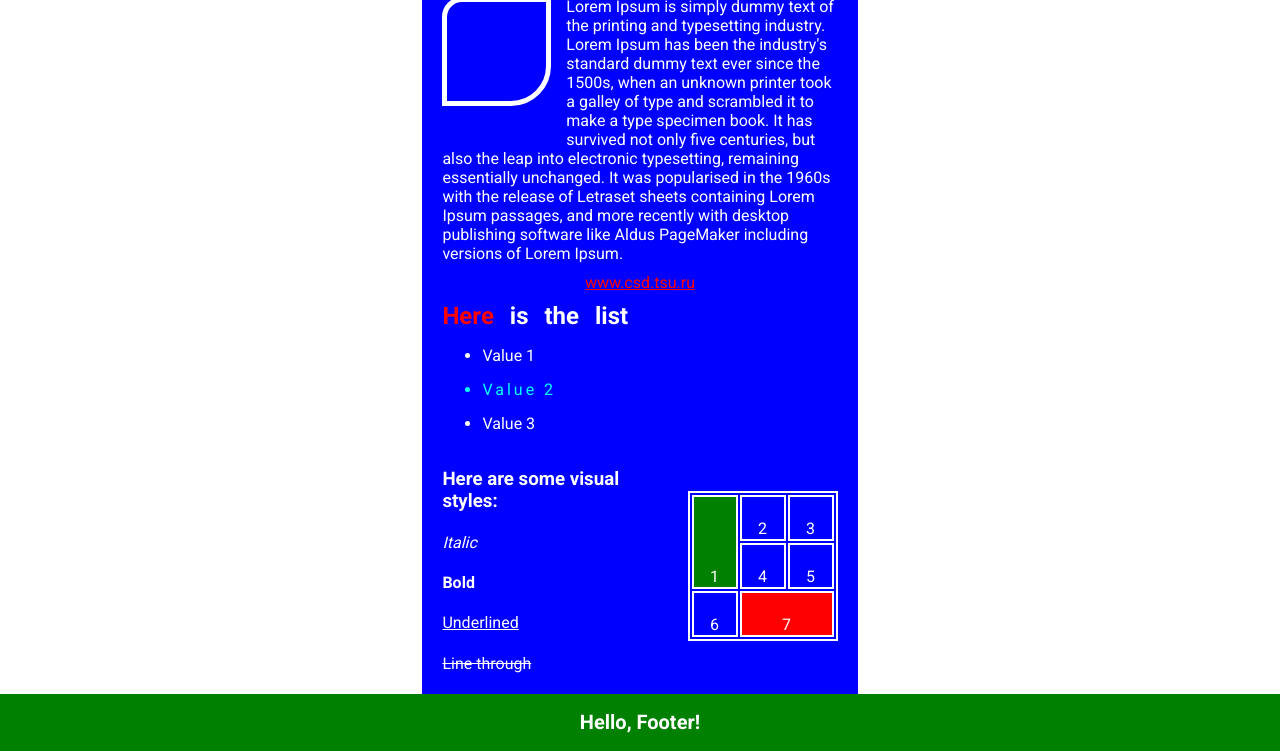
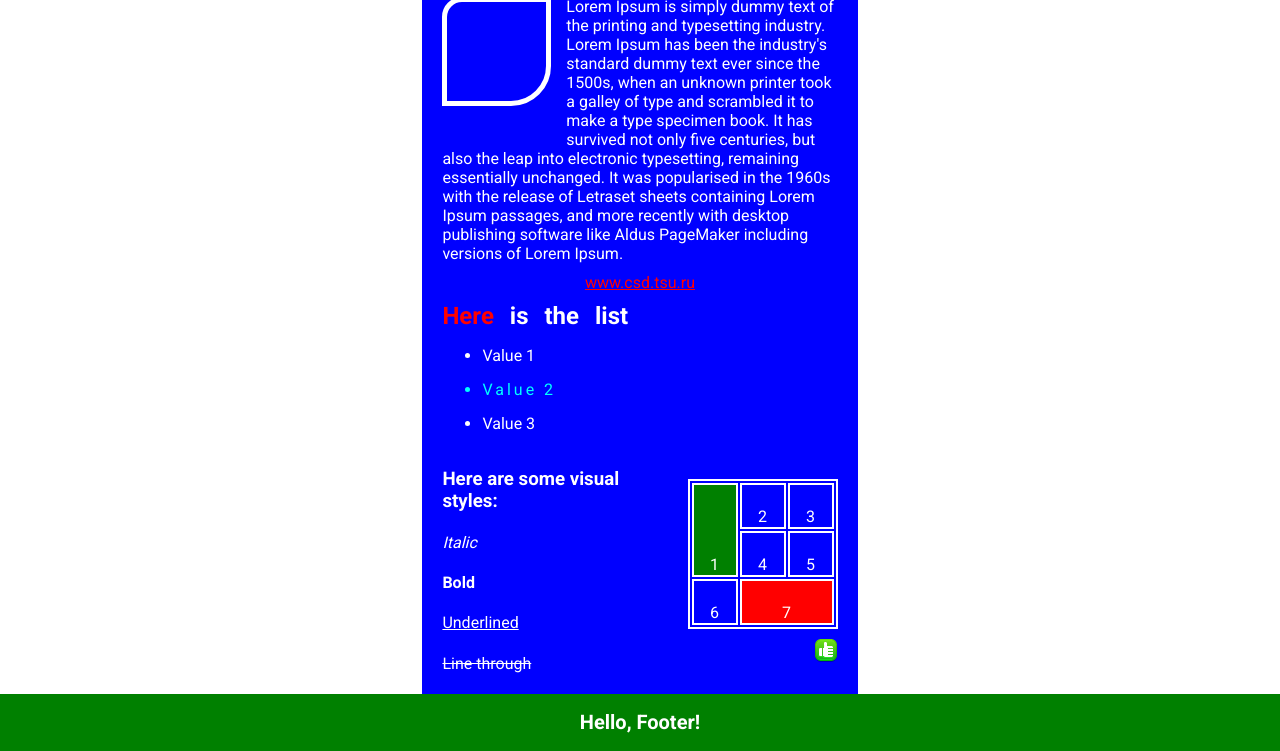
Before and after one commit to SFIRegret19/932201.Spirin.Fedor.Lab1, a plain HTML site: page index.html in a window 1280 px wide. Shown: the part 112-863 px from the top of the page. Drawn offline with Linux system fonts and the light colour scheme; the site is published under a folder, as on GitHub Pages, so addresses that start at the root find nothing.

Commit message:
Update index.html

```diff
--- a/index.html
+++ b/index.html
@@ -55,7 +55,7 @@
                                     <td colspan="2">7</td>
                                 </tr>
                             </table>
-                            <img src="/images.png" alt="">
+                            <img src="./images.png" alt=""> <!-- Сделал ./images.png -->
                         </div>
                     </div>
                 </div>
```
